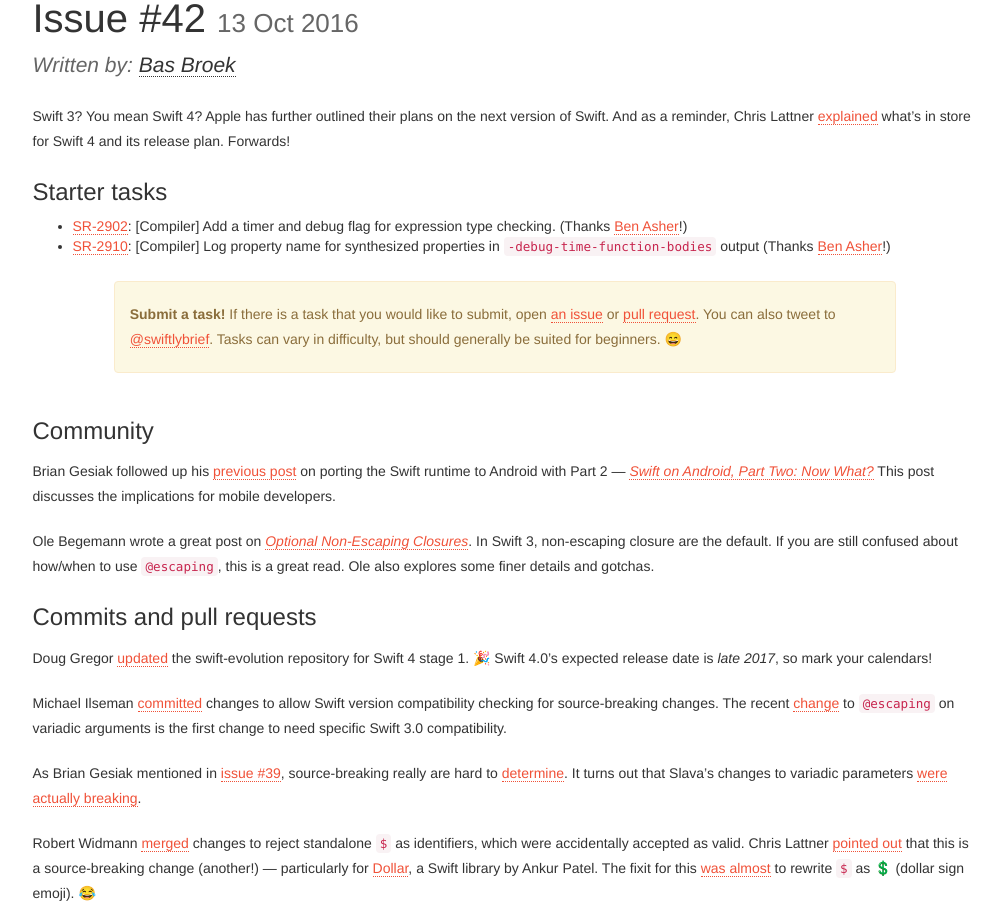
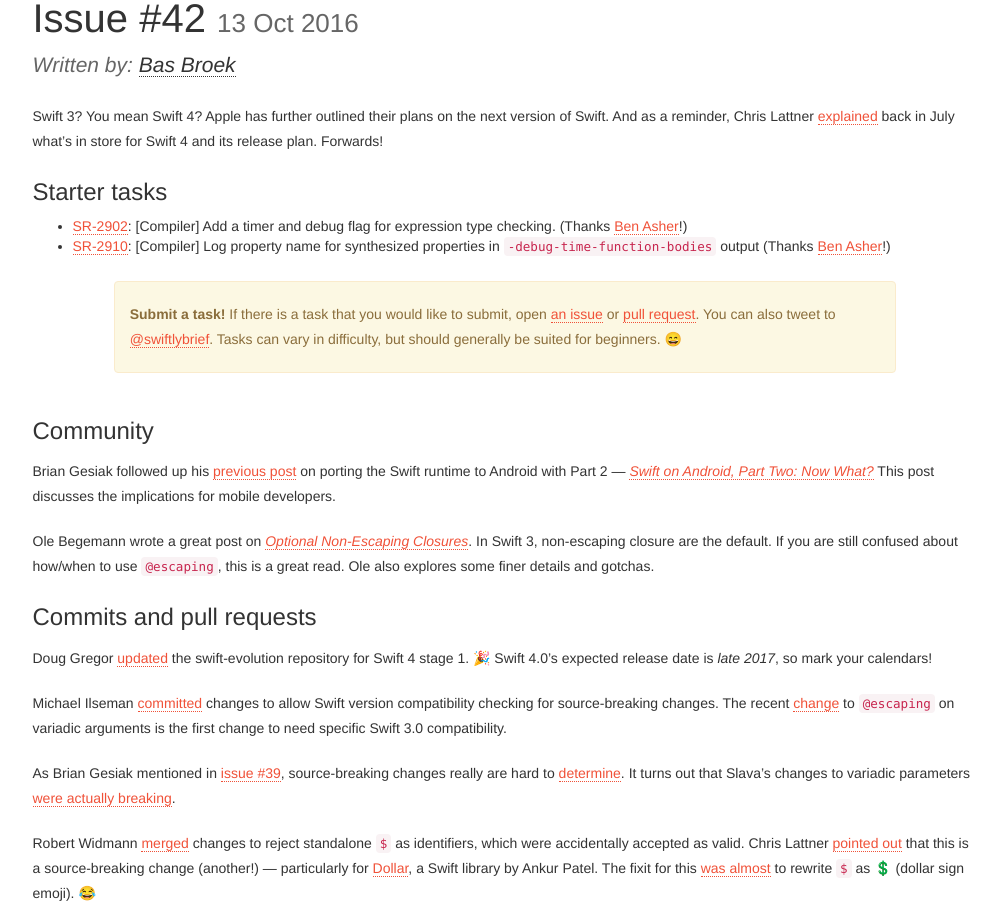
Before and after one commit to SwiftWeekly/swiftweekly.github.io, a Jekyll site: the page built from _posts/2016-10-13-issue-42.md, in a window 1280 px wide. Shown: the part 322-1225 px from the top of the page, without its empty margins (135-1137 px from the left). Built offline with Jekyll 4.4.1, drawn with Linux system fonts in a browser that asks for light colours; nearby versions of some CDN libraries.

Commit message:
Fix some typos

```diff
--- a/_posts/2016-10-13-issue-42.md
+++ b/_posts/2016-10-13-issue-42.md
@@ -4,7 +4,7 @@
 author: btb
 ---
 
-Swift 3? You mean Swift 4? Apple has further outlined their plans on the next version of Swift. And as a reminder, Chris Lattner [explained](https://lists.swift.org/pipermail/swift-evolution-announce/2016-July/000269.html) what's in store for Swift 4 and its release plan. Forwards!
+Swift 3? You mean Swift 4? Apple has further outlined their plans on the next version of Swift. And as a reminder, Chris Lattner [explained](https://lists.swift.org/pipermail/swift-evolution-announce/2016-July/000269.html) back in July what's in store for Swift 4 and its release plan. Forwards!
 
 <!--excerpt-->
 
@@ -27,7 +27,7 @@
 
 Michael Ilseman [committed](https://github.com/apple/swift/commit/12fb0bad7b00337c8a28eb9e0afd4b64e3ddfadc) changes to allow Swift version compatibility checking for source-breaking changes. The recent [change](https://github.com/apple/swift/pull/4878) to `@escaping` on variadic arguments is the first change to need specific Swift 3.0 compatibility.
 
-As Brian Gesiak mentioned in [issue #39](/issue-39/), source-breaking really are hard to [determine](https://github.com/apple/swift/pull/4878#issuecomment-252695257). It turns out that Slava's changes to variadic parameters [were actually breaking](https://bugs.swift.org/browse/SR-2907).
+As Brian Gesiak mentioned in [issue #39](/issue-39/), source-breaking changes really are hard to [determine](https://github.com/apple/swift/pull/4878#issuecomment-252695257). It turns out that Slava's changes to variadic parameters [were actually breaking](https://bugs.swift.org/browse/SR-2907).
 
 Robert Widmann [merged](https://github.com/apple/swift/pull/3901) changes to reject standalone `$` as identifiers, which were accidentally accepted as valid. Chris Lattner [pointed out](https://github.com/apple/swift/pull/3901#issuecomment-253119293) that this is a source-breaking change (another!) &mdash; particularly for [Dollar](https://github.com/ankurp/Dollar), a Swift library by Ankur Patel. The fixit for this [was almost](https://github.com/apple/swift/pull/3901#issuecomment-253119293) to rewrite `$` as 💲 (dollar sign emoji). 😂
 
```
